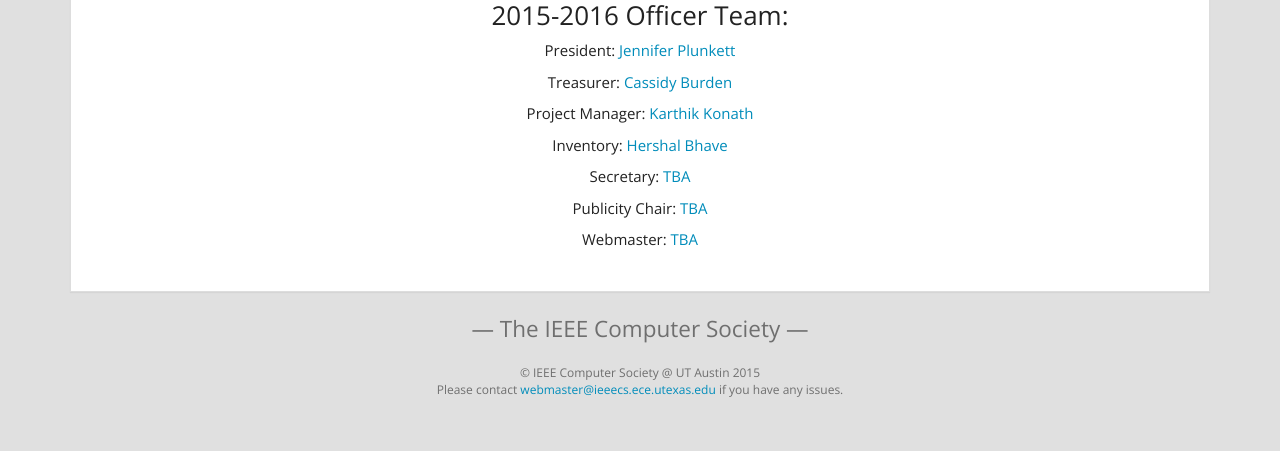
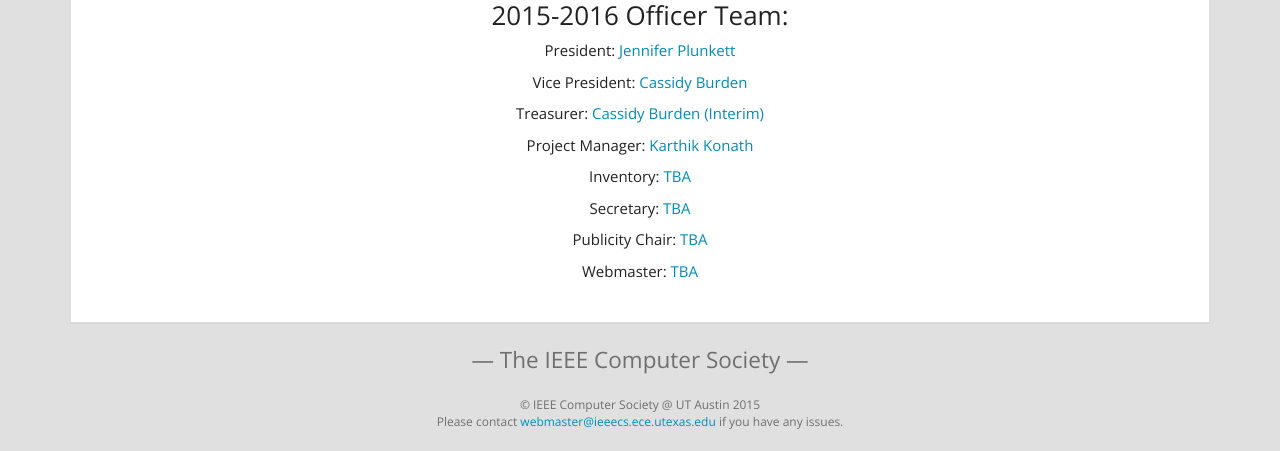
Before and after one commit to ieeecs-ut/ieee-computer-society, a Jekyll site: the page built from officers.html, in a window 1280 px wide. Shown: the part 866-1317 px from the top of the page. Built offline with Jekyll 4.4.1, drawn with Linux system fonts in a browser that asks for light colours; nearby versions of some CDN libraries; Markdown is read by kramdown in place of the engine named in the settings; before the commit the page ends 1286 px from its top, so only the background shows below that.

Commit message:
updated current officers

```diff
--- a/officers.html
+++ b/officers.html
@@ -7,7 +7,6 @@
   <div class="panel-body">
     <h2>Officers</h2>
     <p class="lead">The people who keep our organization moving.</p>
-
         <div id="effect-4"  align="center">
             <div style="width:75%" class="clearfix">
                 <figure>
@@ -15,25 +14,23 @@
                     <figcaption>
                         <h3>2015-2016 Officer Team:</h3>
                         <p>President: <a href="mailto:president@ieeecs.ece.utexas.edu"s>Jennifer Plunkett</a></p>
-                            <!--<p>Vice President: <a href="mailto:vicepresident@ieeecs.ece.utexas.edu">TBA</a></p> -->
-                            <p>Treasurer: <a href="mailto:treasurer@ieeecs.ece.utexas.edu">Cassidy Burden</a></p>
+                        <p>Vice President: <a href="mailto:vicepresident@ieeecs.ece.utexas.edu">Cassidy Burden</a></p>
+                        <p>Treasurer: <a href="mailto:treasurer@ieeecs.ece.utexas.edu">Cassidy Burden (Interim)</a></p>
                         <p>Project Manager: <a href="mailto:projectmanager@ieeecs.ece.utexas.edu">Karthik Konath</a></p>
-                            <p>Inventory: <a href="mailto:inventory@ieeecs.ece.utexas.edu">Hershal Bhave</a></p>
+                        <p>Inventory: <a href="mailto:inventory@ieeecs.ece.utexas.edu">TBA</a></p>
                         <p>Secretary: <a href="mailto:secretary@ieeecs.ece.utexas.edu">TBA</a></p>
                         <p>Publicity Chair: <a href="mailto:publicitychair@ieeecs.ece.utexas.edu">TBA</a></p>
-
                         <p>Webmaster: <a href="mailto:webmaster@ieeecs.ece.utexas.edu">TBA</a></p>
                     </figcaption>
                 </figure>
                 <h3>2015-2016 Officer Team:</h3>
                 <p>President: <a href="mailto:president@ieeecs.ece.utexas.edu"s>Jennifer Plunkett</a></p>
-                <!--<p>Vice President: <a href="mailto:vicepresident@ieeecs.ece.utexas.edu">TBA</a></p> -->
-                <p>Treasurer: <a href="mailto:treasurer@ieeecs.ece.utexas.edu">Cassidy Burden</a></p>
+                <p>Vice President: <a href="mailto:vicepresident@ieeecs.ece.utexas.edu">Cassidy Burden</a></p>
+                <p>Treasurer: <a href="mailto:treasurer@ieeecs.ece.utexas.edu">Cassidy Burden (Interim)</a></p>
                 <p>Project Manager: <a href="mailto:projectmanager@ieeecs.ece.utexas.edu">Karthik Konath</a></p>
-                <p>Inventory: <a href="mailto:inventory@ieeecs.ece.utexas.edu">Hershal Bhave</a></p>
+                <p>Inventory: <a href="mailto:inventory@ieeecs.ece.utexas.edu">TBA</a></p>
                 <p>Secretary: <a href="mailto:secretary@ieeecs.ece.utexas.edu">TBA</a></p>
                 <p>Publicity Chair: <a href="mailto:publicitychair@ieeecs.ece.utexas.edu">TBA</a></p>
-
                 <p>Webmaster: <a href="mailto:webmaster@ieeecs.ece.utexas.edu">TBA</a></p>
             </div>
         </div>
```
Lines whose indentation alone changed are shown as unchanged.
